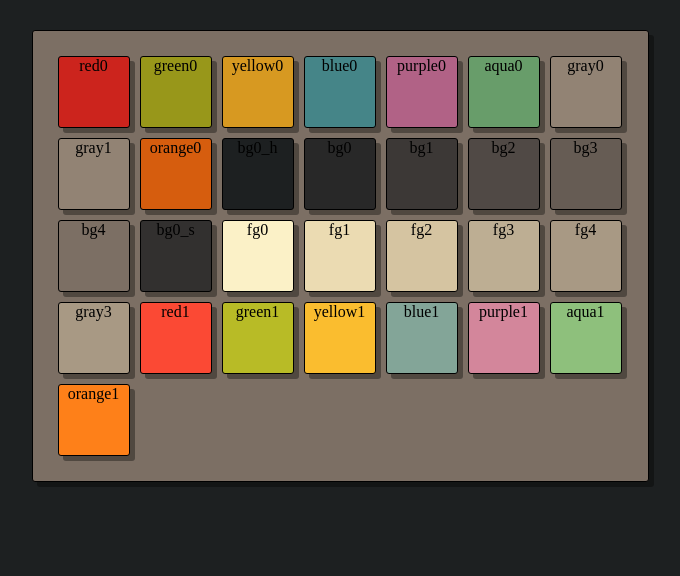
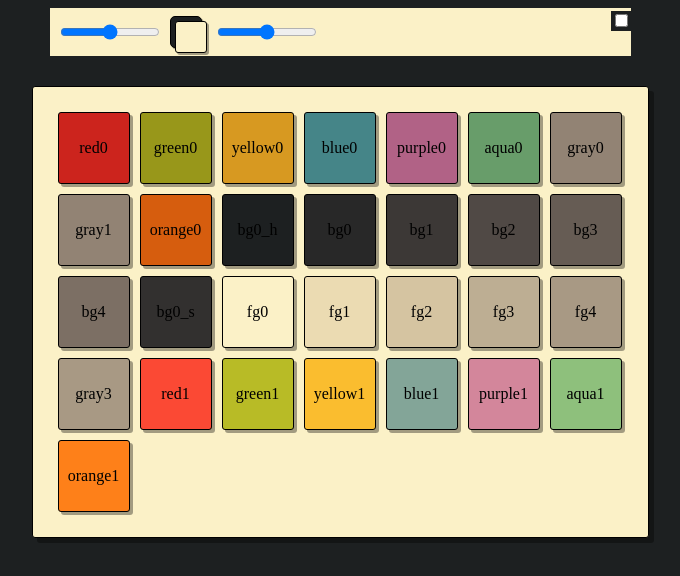
Before and after one commit to CalebeCopello/devBlog, a plain HTML site: page theme/index.html in a window 1280 px wide. Shown: the whole page, without its empty margins (300-980 px from the left). Drawn offline with Linux system fonts and the light colour scheme.

Commit message:
Adding theme buttons

```diff
--- a/theme/index.html
+++ b/theme/index.html
@@ -7,8 +7,20 @@
     <link rel="stylesheet" type="text/css" href="./style.css" />
 </head>
 <body>
-    <div class="wrapperTheme" id="divWrapperTheme">
+    <div class="divWrapperThemeButtons">
+        <div class="divWrapperBgFgTheme">
+            <input type="range" name="background" id="backgroundThemeRange" min="0" max="6" step="1" class="themeRange themeRangeLeft">
+            <div class="divBgFgThemeDisplayContainer">
+                <div class="divBackgroundThemeDisplay" id="divBackgroundThemeDisplay"></div>
+                <div class="divForegroundThemeDisplay" id="divForegroundThemeDisplay"></div>
+            </div>
+            <input type="range" name="foreground" id="foregroundThemeRange" min="0" max="4" step="1" class="themeRange themeRangeRight">
+        </div>
+        <div class="divWrapperThemeToggleMode">
+            <input type="checkbox" name="themeSelector" id="themeSelector">
+        </div>
     </div>
+    <div class="divWrapperThemeColors" id="divWrapperThemeColors"></div>
 </body>
     <script src="./script.js"> </script>
 </html>
--- a/theme/script.js
+++ b/theme/script.js
@@ -1,12 +1,13 @@
-const DIVWRAPPERTHEME = document.getElementById('divWrapperTheme')
+const DIVWRAPPERTHEME = document.getElementById('divWrapperThemeColors')
 for(i=0; i < 29; i++) {
     let themeArray = ['red0','green0','yellow0','blue0','purple0','aqua0','gray0','gray1','orange0','bg0_h','bg0','bg1','bg2','bg3','bg4','bg0_s','fg0','fg1','fg2','fg3','fg4','gray3','red1','green1','yellow1','blue1','purple1','aqua1','orange1']
     let div = document.createElement('div')
-    let className = 'themeColorDivEx' + i
-    div.classList.add('themeColor')
+    let className = 'divThemeColorBoxEx' + i
+    div.classList.add('divThemeColorBox')
     div.classList.add(className)
     let bgC = 'var(--' + themeArray[i] + ')'
     div.style.backgroundColor = bgC
+    div.style.display = 'grid inline'
     div.textContent = themeArray[i]
     DIVWRAPPERTHEME.appendChild(div)
 }
--- a/theme/style.css
+++ b/theme/style.css
@@ -78,11 +78,13 @@ orange1: #af3a03
     --bg3: #665c54;
     --bg4: #7c6f64;
     --bg0_s: #32302f;
+    --bgD: #1d2021;
     --fg0: #fbf1c7;
     --fg1: #ebdbb2;
     --fg2: #d5c4a1;
     --fg3: #bdae93;
     --fg4: #a89984;
+    --fgD: #fbf1c7;
     --gray3: #a89984;
     --red1: #fb4934;
     --green1: #b8bb26;
@@ -94,11 +96,64 @@ orange1: #af3a03
 
 }
 * {
-    background-color: var(--bg0_h);;
+    background-color: var(--bgD);
+    /* border: 1px solid red; */
 }
-.wrapperTheme {
-    background-color:var(--bg4);
+.divWrapperBgFgTheme {
+    background-color: var(--fgD);
+    display: flex;
+    width: 300px;
+    padding: 5px;
+}
+.divWrapperThemeButtons {
+    display: flex;
+    position: relative;
+    background-color: var(--fgD);
     width: 575px;
+    height: auto;
+    padding: 3px;
+    margin: auto;
+}
+.divBgFgThemeDisplayContainer {
+    display: relative;
+    background-color: var(--fgD);
+}
+.divBackgroundThemeDisplay {
+    position: absolute;
+    background-color: var(--bgD);
+    border: 1px solid black;
+    border-radius: 5px;
+    box-shadow: 2px 2px rgba(0, 0, 0, 0.355);
+    height: 30px;
+    width: 30px;
+}
+.divForegroundThemeDisplay {
+    position: relative;
+    top: 5px;
+    left: 5px;
+    background-color: var(--fgD);
+    border: 1px solid black;
+    border-radius: 3px;
+    box-shadow: 2px 2px rgba(0, 0, 0, 0.355);
+    height: 30px;
+    width: 30px;
+}
+.themeRange {
+    width: 100px;
+}
+.themeRangeRight {
+    margin-left: 15px;
+}
+.themeRangeLeft {
+    margin-right: 10px;
+}
+.divWrapperThemeToggleMode {
+    position: absolute;
+    right: 0px;
+}
+.divWrapperThemeColors {
+    background-color:var(--fgD);
+    max-width: 575px;
     height: auto;
     padding: 20px;
     border: 1px solid black;
@@ -106,13 +161,13 @@ orange1: #af3a03
     box-shadow: 5px 5px rgba(0, 0, 0, 0.355);
     margin: 30px auto;
 }
-.themeColor {
-    display: inline-block;
+.divThemeColorBox {
     width: 70px;
     height: 70px;
     border: 1px solid black;
     border-radius: 3px;
-    box-shadow: 5px 5px rgba(0, 0, 0, 0.355);
+    box-shadow: 3px 3px rgba(0, 0, 0, 0.355);
     text-align: center;
+    align-content: center;
     margin: 5px;
 }
```
